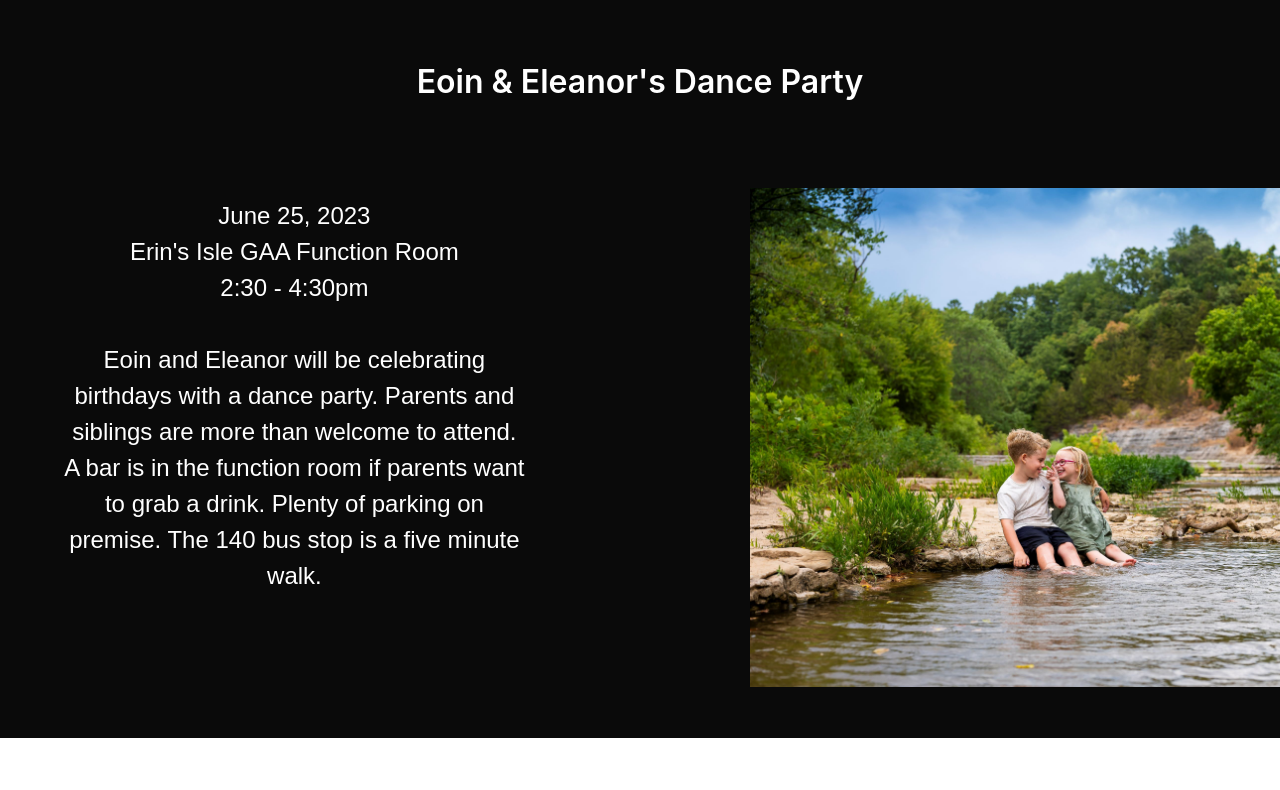
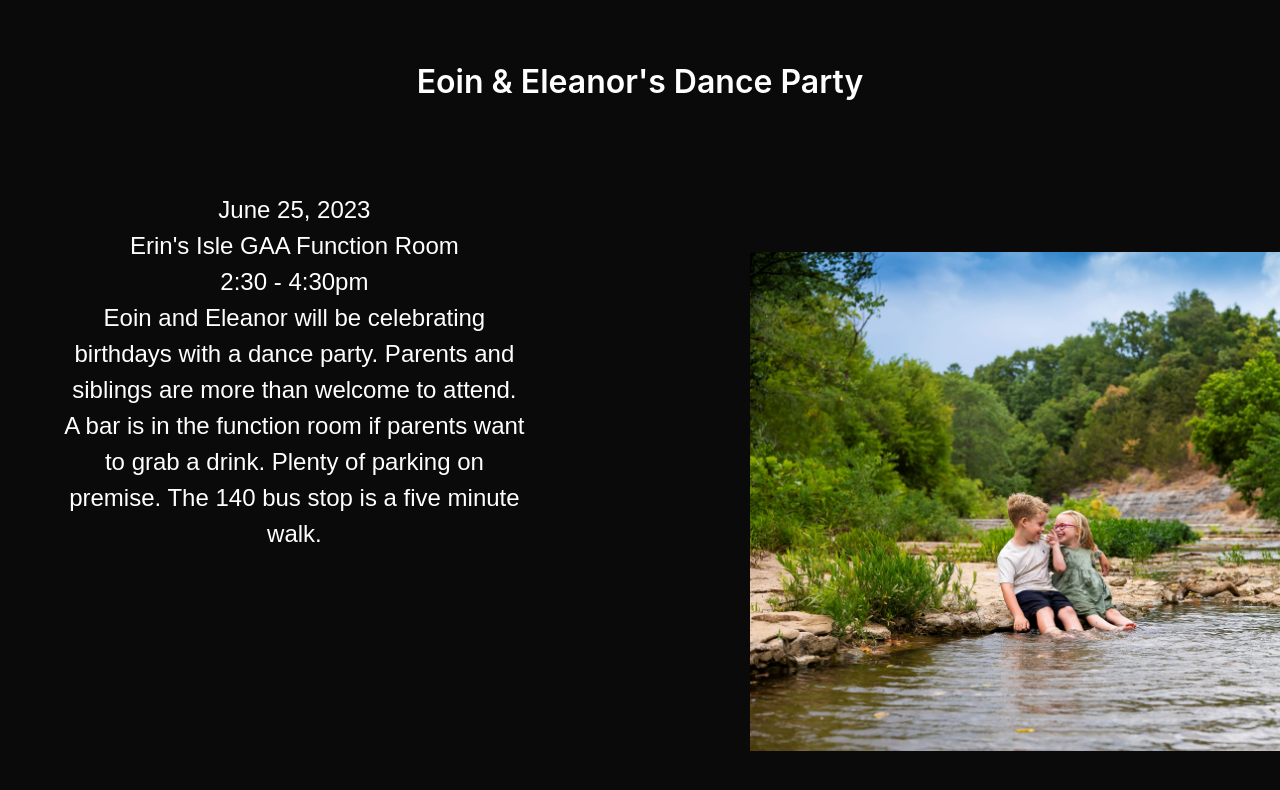
Before and after one commit to CRC26/BirthdayBash, a Svelte app: page / in a window 1280 px wide. Shown: the top 790 px of the page. Built offline with nearby package versions, Linux system fonts and the light colour scheme.

Commit message:
no message

```diff
--- a/package.json
+++ b/package.json
@@ -15,5 +15,9 @@
   },
   "dependencies": {
     "bulma": "^0.9.4"
+  },
+
+  "engines": {
+    "node": ">=18.0.0"
   }
 }
--- a/src/App.svelte
+++ b/src/App.svelte
@@ -1,5 +1,6 @@
 <script>
 </script>
+<meta name="viewport" content="width=device-width,initial-scale=1"/>
 <section class="has-background-black">
     <div class="title has-text-centered has-text-white"> Eoin & Eleanor's Dance Party</div>
     <div class="container">
@@ -9,7 +10,6 @@
         <li>Erin's Isle GAA Function Room</li>
         <li>2:30 - 4:30pm </li>
        </ul>
-       <br>
        <p> Eoin and Eleanor will be celebrating birthdays with a dance party.
         Parents and siblings are more than welcome to attend. A bar is in the function room if parents want to grab a drink. Plenty of parking on premise. The 140 bus stop is a five minute walk.</p>
       </div>
--- a/src/app.css
+++ b/src/app.css
@@ -4,22 +4,31 @@
     padding: 2em;
 }
 
+.container{
+  display: flex;
+  flex-wrap: wrap;
+  justify-content: space-between;
+}
 
-.main{
-    position: absolute; /* Keeps L&L from floating above picture*/
-    top: 35%;
-    width: 20%;
-    text-align: center;
-    font-size: 150%; /*L&L font size */
-    padding: 20px 0px;
-    letter-spacing: 1px; /* menu letter spacing*/
-    color: white;
-    font-family: "Poppins", sans-serif;
+div {
+  flex-basis: 100%;
+  height: 100px;
+  margin-bottom: 0.5rem;
+}
 
+@media (min-width: 600px) {
+  main {
+    flex-wrap: nowrap;
+  }
+
+  div {
+    flex-basis: 33%;
+  }
 }
+
 .menu { /* puts lens & light in middle of page*/
     position: absolute; /* Keeps L&L from floating above picture*/
-    top: 15%;
+    top: 30%;
     width: 40%;
     text-align: center;
     font-size: 150%; /*L&L font size */
```
Also changed, not shown: 1 other file (tests, documents, lock files or other folders).
